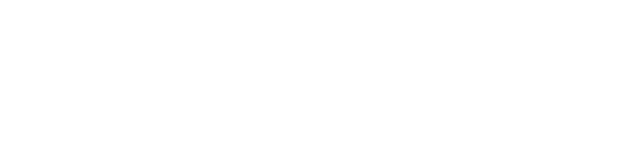
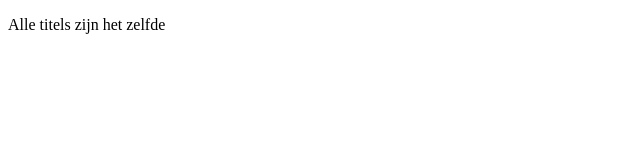
Before and after one commit to ArneVergote/Labo3, a plain HTML site: page labo_3/opdracht_1.html in a window 1280 px wide. Shown: the whole page, without its empty margins (0-640 px from the left). Drawn offline with Linux system fonts and the light colour scheme.

Commit message:
Update opdracht_1.html

```diff
--- a/labo_3/opdracht_1.html
+++ b/labo_3/opdracht_1.html
@@ -5,6 +5,6 @@
     <title>Title</title>
 </head>
 <body>
-
+<p>Alle titels zijn het zelfde</p>
 </body>
 </html>
```
